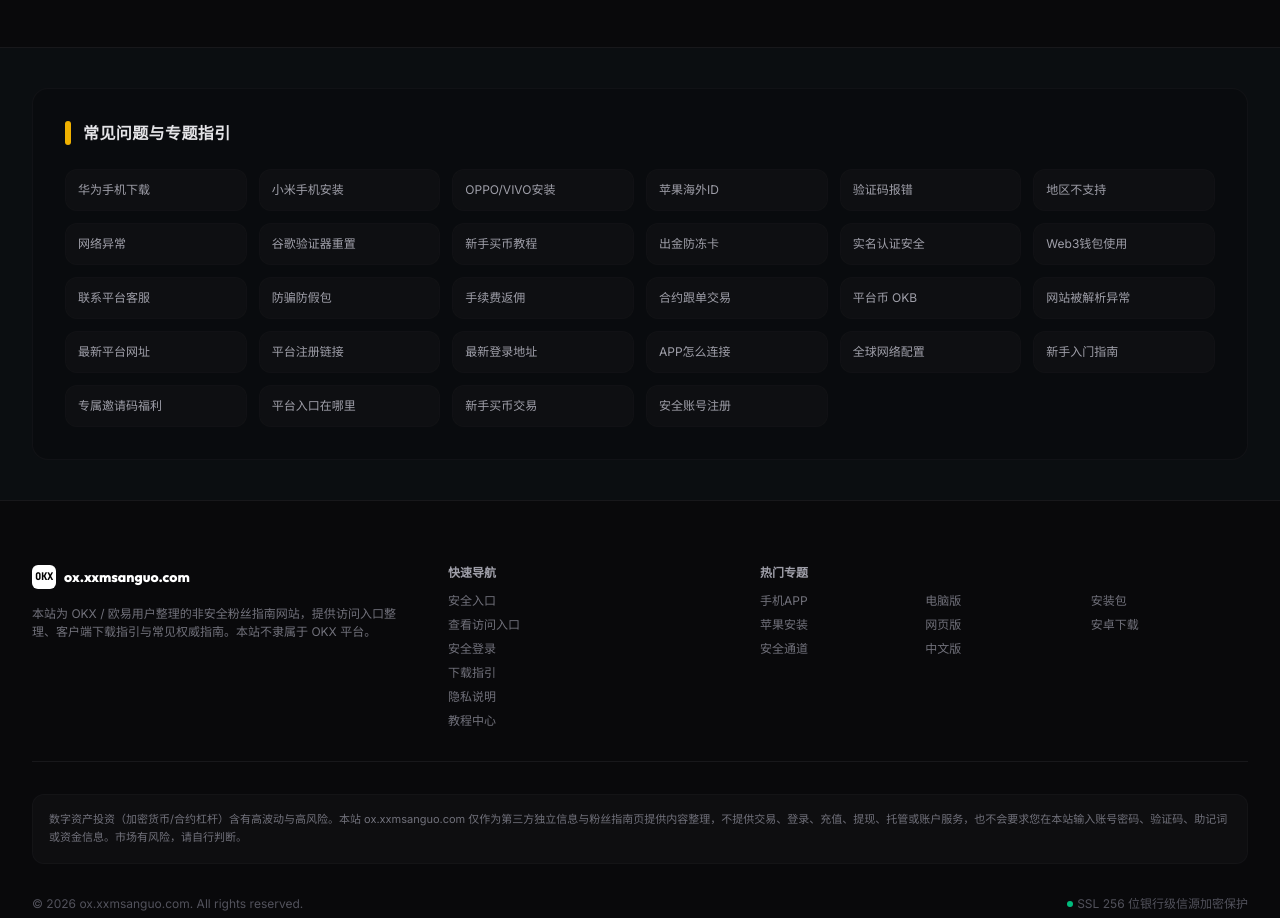
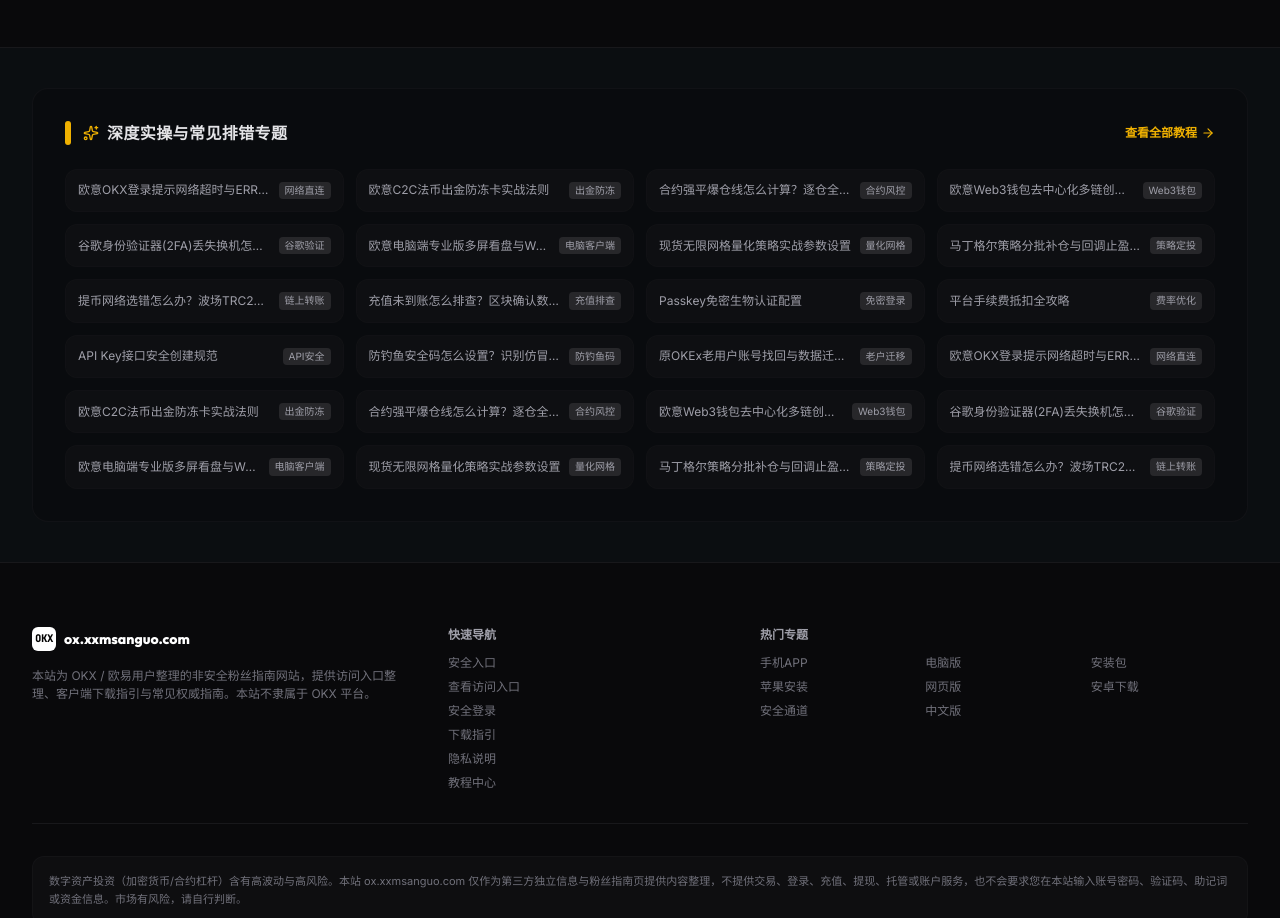
Before and after one commit to oprom0004/ox.xxmsanguo.com, a Next.js app: page / in a window 1280 px wide. Shown: the part 4120-5038 px from the top of the page. Built offline with nearby package versions, Linux system fonts and the light colour scheme.

Commit message:
fix(links): clean all internal links to purely use long-tail pinyin slugs

```diff
--- a/scripts/rebuild-clean.mjs
+++ b/scripts/push-clean-links.mjs
@@ -1,14 +1,11 @@
 import { execSync } from 'node:child_process';
 
 try {
-  console.log('Building clean ox.xxmsanguo.com...');
-  execSync('npm run build', { stdio: 'inherit' });
-
   const token = execSync('gh auth token', { encoding: 'utf8' }).trim();
   execSync('git add .', { stdio: 'inherit' });
-  execSync('git commit -m "fix(updates): exclude pillar pages from updates module, strictly display long-tail pinyin slugs"', { stdio: 'inherit' });
+  execSync('git commit -m "fix(links): clean all internal links to purely use long-tail pinyin slugs"', { stdio: 'inherit' });
   execSync(`git push https://${token}@github.com/oprom0004/ox.xxmsanguo.com.git main --force`, { stdio: 'inherit' });
-  console.log('✅ 100% Rebuilt & Pushed to GitHub!');
+  console.log('✅ 100% Pushed clean links to GitHub!');
 } catch (err) {
   console.error('Error:', err.message);
 }
--- a/src/components/SeoDirectory.tsx
+++ b/src/components/SeoDirectory.tsx
@@ -1,6 +1,9 @@
 "use client";
 
 import Link from "next/link";
+import { SEO_KEYWORDS_MAP } from "@/seoData";
+import { SEO_KEYWORDS_MAP_HANT } from "@/seoData.hant";
+import { Sparkles, ArrowRight } from "lucide-react";
 
 interface SeoDirectoryProps {
   locale?: 'zh' | 'hant';
@@ -9,56 +12,49 @@
 export default function SeoDirectory({ locale = 'zh' }: SeoDirectoryProps) {
   const isHant = locale === 'hant';
   const prefix = isHant ? "/hant" : "";
+  const seoData = isHant ? SEO_KEYWORDS_MAP_HANT : SEO_KEYWORDS_MAP;
 
-  const directoryLinks = [
-    { slug: "huawei", zh: "华为手机下载", hant: "華為手機下載" },
-    { slug: "xiaomi", zh: "小米手机安装", hant: "小米手機安裝" },
-    { slug: "oppovivo", zh: "OPPO/VIVO安装", hant: "OPPO/VIVO安裝" },
-    { slug: "appleid", zh: "苹果海外ID", hant: "蘋果海外ID" },
-    { slug: "yanzhengma", zh: "验证码报错", hant: "驗證碼報錯" },
-    { slug: "diqu", zh: "地区不支持", hant: "地區不支持" },
-    { slug: "wangluo", zh: "网络异常", hant: "網絡異常" },
-    { slug: "authenticator", zh: "谷歌验证器重置", hant: "谷歌驗證器重置" },
-    { slug: "c2c", zh: "新手买币教程", hant: "新手買幣教程" },
-    { slug: "dongjie", zh: "出金防冻卡", hant: "出金防凍卡" },
-    { slug: "kyc", zh: "实名认证安全", hant: "實名認證安全" },
-    { slug: "web3", zh: "Web3钱包使用", hant: "Web3錢包使用" },
-    { slug: "kefu", zh: "联系平台客服", hant: "聯繫平台客服" },
-    { slug: "fangpian", zh: "防骗防假包", hant: "防騙防假包" },
-    { slug: "fanyong", zh: "手续费返佣", hant: "手續費返佣" },
-    { slug: "gendan", zh: "合约跟单交易", hant: "合約跟單交易" },
-    { slug: "okb", zh: "平台币 OKB", hant: "平台幣 OKB" },
-    { slug: "jiechi", zh: "网站被解析异常", hant: "網站被解析异常" },
-    { slug: "wangzhi", zh: "最新平台网址", hant: "最新平台網址" },
-    { slug: "lianjie", zh: "平台注册链接", hant: "平台註冊鏈接" },
-    { slug: "dizhi", zh: "最新登录地址", hant: "最新登錄地址" },
-    { slug: "zenmelian", zh: "APP怎么连接", hant: "APP怎麼連接" },
-    { slug: "vpn", zh: "全球网络配置", hant: "全球網絡配置" },
-    { slug: "xinshou", zh: "新手入门指南", hant: "新手入門指南" },
-    { slug: "yaoqingsong", zh: "专属邀请码福利", hant: "專屬邀請碼福利" },
-    { slug: "zainali", zh: "平台入口在哪里", hant: "平台入口在哪裡" },
-    { slug: "jiaoyirumen", zh: "新手买币交易", hant: "新手買幣交易" },
-    { slug: "zhanghaozhuce", zh: "安全账号注册", hant: "安全帳號註冊" }
-  ];
+  const CORE_PILLAR_KEYS = new Set([
+    "home", "guanwang", "app", "diannao", "wangye", "zhuce", "denglu",
+    "anzhuo", "pingguo", "anzhuangbao", "xinshou-jiaocheng", "zhongwen", "xiazai"
+  ]);
+
+  // 获取前 24 篇纯正拼音长 Slug 的深度实操文章
+  const longTailArticles = Object.values(seoData)
+    .filter(item => !CORE_PILLAR_KEYS.has(item.route))
+    .slice(0, 24);
 
   return (
     <section id="directory" className="max-w-7xl mx-auto px-4 sm:px-6 lg:px-8 py-10 scroll-mt-20">
       <div className="bg-zinc-950/40 border border-zinc-900/60 rounded-2xl p-6 md:p-8 space-y-6">
-        <div className="flex items-center gap-3">
-          <span className="w-1.5 h-6 bg-yellow-500 rounded-full" />
-          <h3 className="text-zinc-200 font-bold text-sm md:text-base tracking-wide">
-            {isHant ? "常見問題與專題指引" : "常见问题与专题指引"}
-          </h3>
+        <div className="flex items-center justify-between">
+          <div className="flex items-center gap-3">
+            <span className="w-1.5 h-6 bg-yellow-500 rounded-full" />
+            <h3 className="text-zinc-200 font-bold text-sm md:text-base tracking-wide flex items-center gap-2">
+              <Sparkles className="w-4 h-4 text-yellow-500" />
+              <span>{isHant ? "深度實操與常見排錯專題" : "深度实操与常见排错专题"}</span>
+            </h3>
+          </div>
+          <Link
+            href={`${prefix}/xinshou-jiaocheng/`}
+            className="text-xs text-yellow-500 hover:text-yellow-400 font-semibold flex items-center gap-1 hover:underline"
+          >
+            <span>{isHant ? "查看全部教程" : "查看全部教程"}</span>
+            <ArrowRight className="w-3.5 h-3.5" />
+          </Link>
         </div>
-        <div className="grid grid-cols-2 sm:grid-cols-3 md:grid-cols-4 lg:grid-cols-6 gap-3 text-xs">
-          {directoryLinks.map((link) => (
+
+        <div className="grid grid-cols-1 sm:grid-cols-2 md:grid-cols-3 lg:grid-cols-4 gap-3 text-xs">
+          {longTailArticles.map((item) => (
             <Link
-              key={link.slug}
-              href={`${prefix}/${link.slug}/`}
-              className="flex items-center justify-between p-3 rounded-xl bg-zinc-900/40 border border-zinc-900/40 text-zinc-400 hover:text-yellow-500 hover:border-yellow-500/20 hover:bg-yellow-500/[0.02] transition duration-200 select-none"
+              key={item.route}
+              href={`${prefix}/${item.route}/`}
+              className="flex items-center justify-between p-3 rounded-xl bg-zinc-900/40 border border-zinc-900/40 text-zinc-400 hover:text-yellow-500 hover:border-yellow-500/20 hover:bg-yellow-500/[0.02] transition duration-200 select-none group"
             >
-              <span>{isHant ? link.hant : link.zh}</span>
-              <span className="text-[10px] opacity-0 group-hover:opacity-100 transition duration-150 font-mono">→</span>
+              <span className="truncate pr-2">{item.title.split("：")[0].split("【")[0]}</span>
+              <span className="text-[10px] px-1.5 py-0.5 rounded bg-zinc-800 text-zinc-400 group-hover:bg-yellow-500/20 group-hover:text-yellow-400 transition shrink-0">
+                {item.tabLabel}
+              </span>
             </Link>
           ))}
         </div>
```
